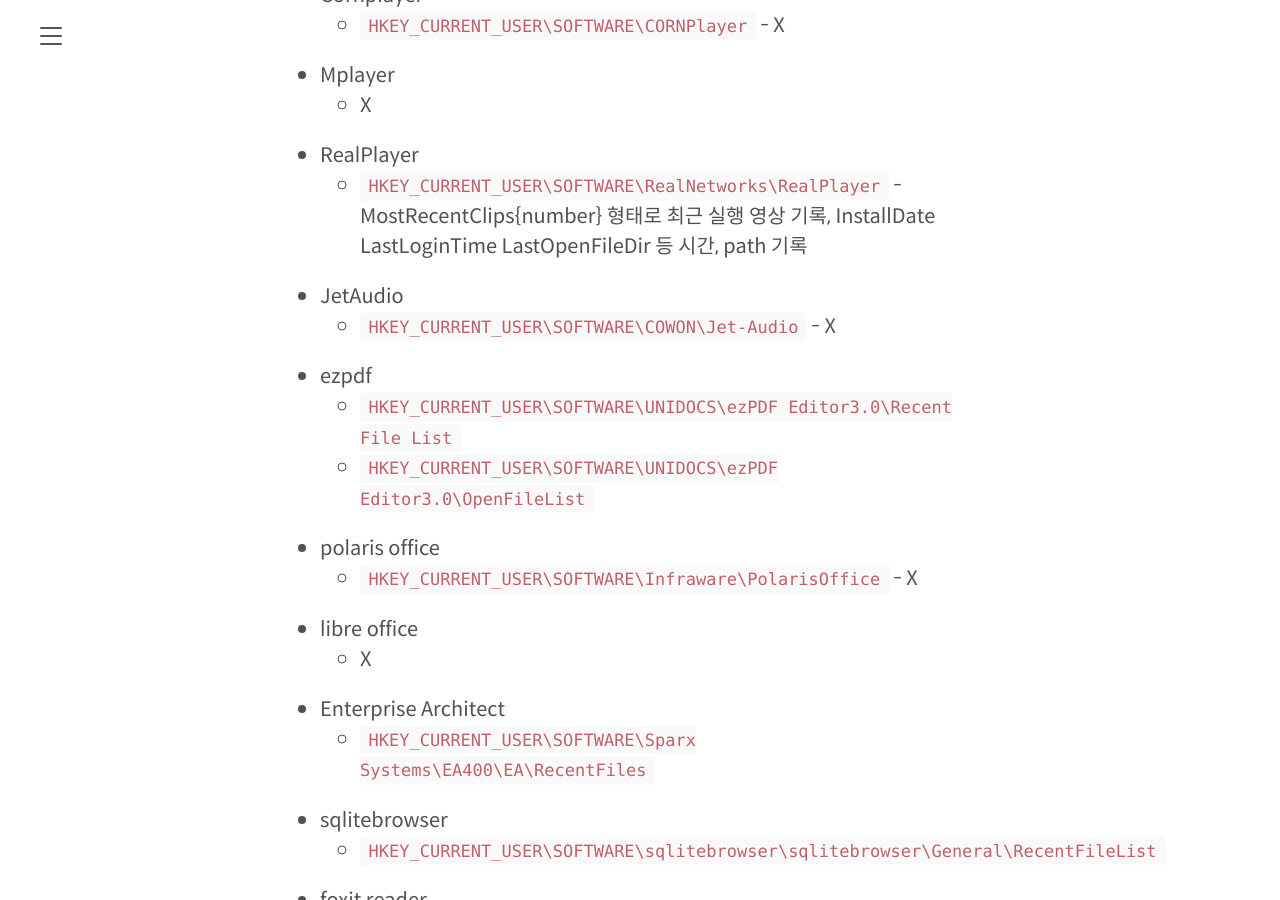
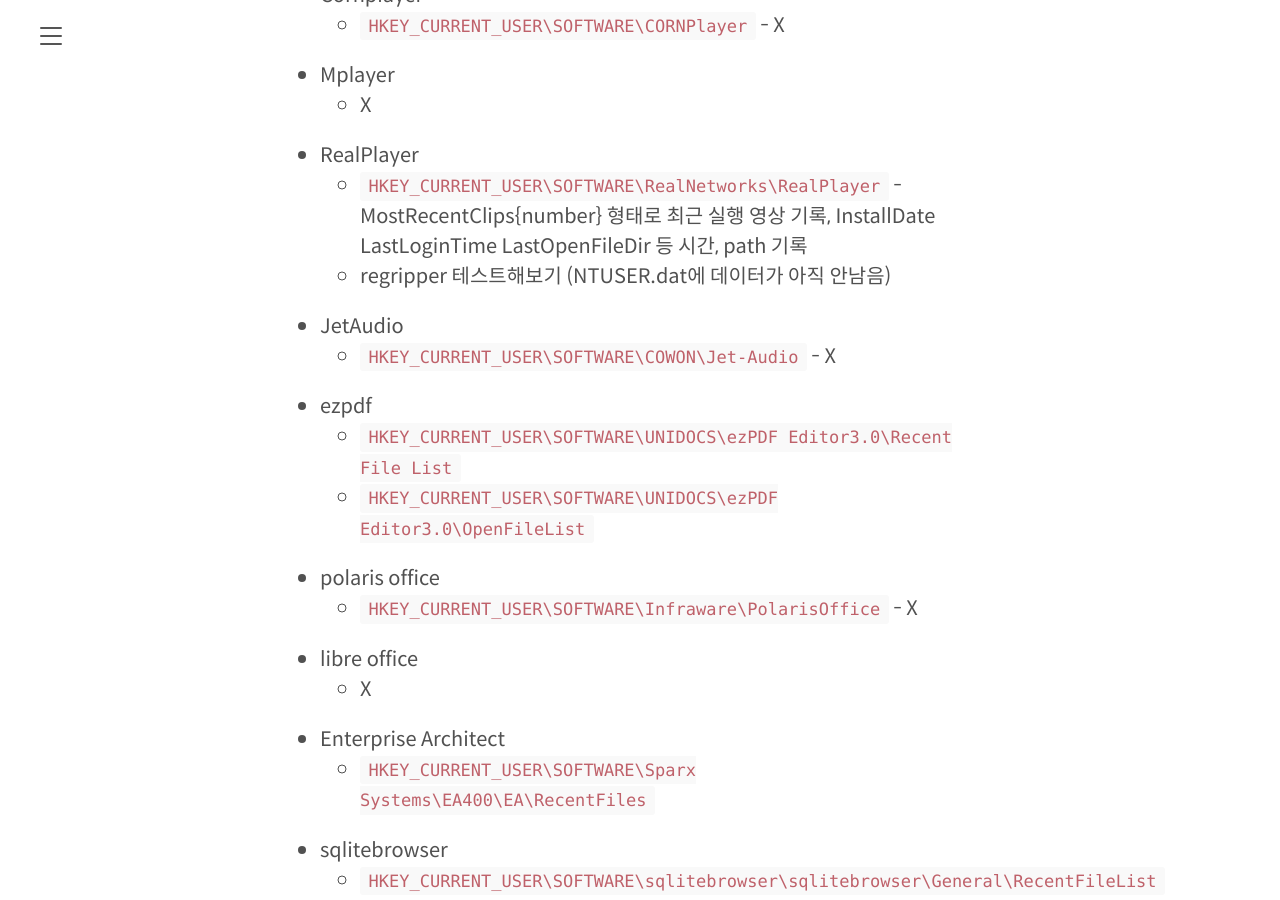
Before and after one commit to hyuunnn/hyuunnn.github.io, a Jekyll site: the page built from _posts/2020-12-01-regripper-plugin.md, in a window 1280 px wide and 900 px high, scrolled down 4022 px. Built offline with Jekyll 4.4.1, drawn with Linux system fonts in a browser that asks for light colours.

Commit message:
Update 2020-12-01-regripper-plugin.md

```diff
--- a/_posts/2020-12-01-regripper-plugin.md
+++ b/_posts/2020-12-01-regripper-plugin.md
@@ -116,6 +116,7 @@
 
 * RealPlayer
     - `HKEY_CURRENT_USER\SOFTWARE\RealNetworks\RealPlayer` - MostRecentClips{number} 형태로 최근 실행 영상 기록, InstallDate LastLoginTime LastOpenFileDir 등 시간, path 기록
+    - regripper 테스트해보기 (NTUSER.dat에 데이터가 아직 안남음)
 
 * JetAudio
     - `HKEY_CURRENT_USER\SOFTWARE\COWON\Jet-Audio` - X
```
